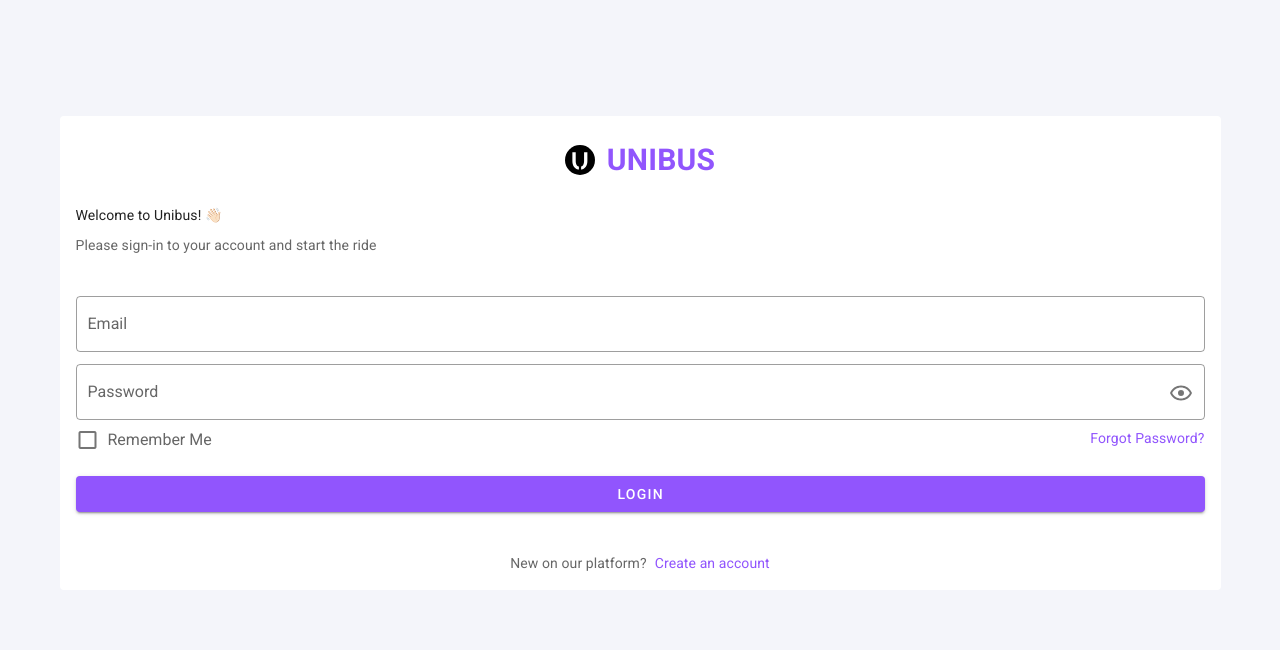
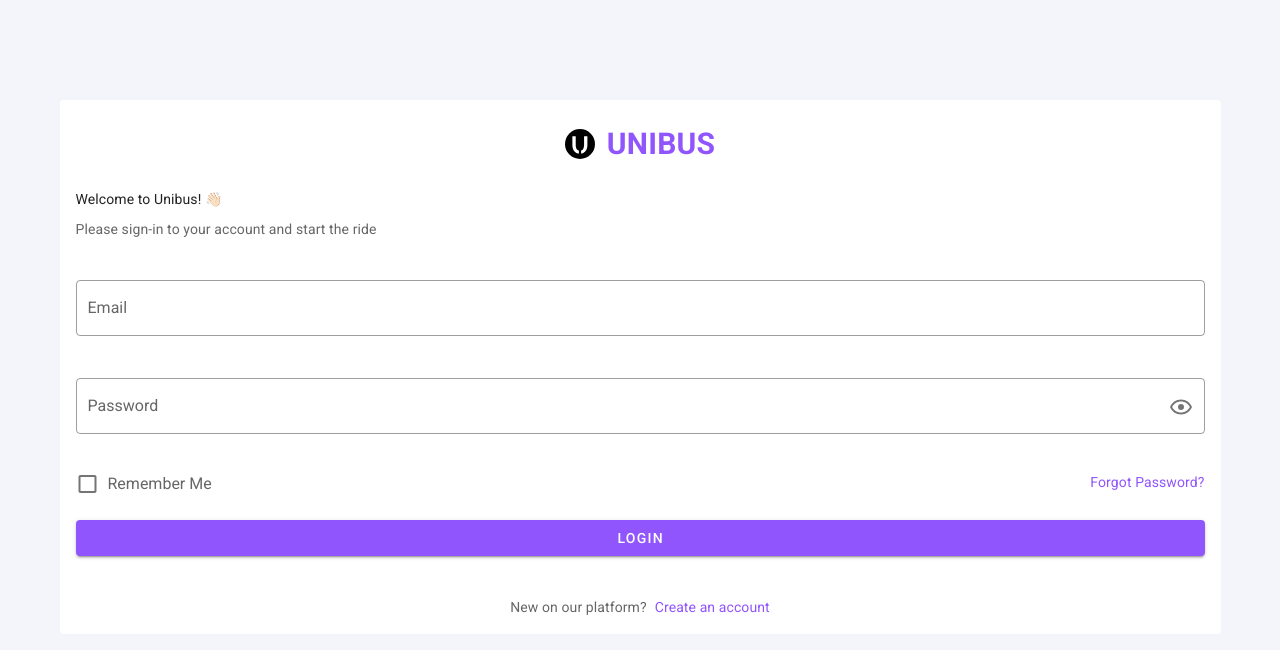
Before and after one commit to Charith47/frontend, a Vue app: page /login in a window 1280 px wide. Shown: the top 650 px of the page. Built offline with nearby package versions, Linux system fonts and the light colour scheme; no server answers.

Commit message:
added form validation for login page

```diff
--- a/src/App.vue
+++ b/src/App.vue
@@ -56,9 +56,13 @@
 export default {
 	name: 'App',
 	data: () => ({
+		user:'',
 		showAppBars: false,
 		walletAmount: 245.76,
 	}),
+	mounted(){
+
+	},
 	watch: {
 		$route(to) {
 			if (to.fullPath === '/login' || to.fullPath === '/register')
--- a/src/main.js
+++ b/src/main.js
@@ -24,8 +24,10 @@ const firebaseConfig = {
 firebase.initializeApp(firebaseConfig);
 let app;
 
+firebase.auth().setPersistence(firebase.auth.Auth.Persistence.LOCAL);
+
 firebase.auth().onAuthStateChanged((user) => {
-	console.log(user);
+	console.log(user)
 	if (!app) {
 		app = new Vue({
 			router,
--- a/src/views/Account.vue
+++ b/src/views/Account.vue
@@ -6,6 +6,7 @@
 				</v-avatar>
 			</v-card>
 		<v-card flat outlined class="px-2 py-2">
+			<span>{{this.userEmail}}</span>
 			<v-btn @click="logout" block color="primary">
 				Logout
 			</v-btn>
@@ -34,6 +35,12 @@ export default {
 			loggedIn: false,
 		};
 	},
+	computed:{
+		userEmail(){
+			const email = firebase.auth().currentUser.email;
+			return email;
+		}
+	},
 	name: 'Account',
 };
 </script>
--- a/src/views/auth/Login.vue
+++ b/src/views/auth/Login.vue
@@ -1,6 +1,6 @@
 <template>
 	<v-container class="my-10">
-		<v-card flat class="auth-card my-16">
+		<v-card flat class="auth-card my-12">
 			<!-- logo -->
 			<v-card-title class="d-flex align-center justify-center py-7">
 				<v-img
@@ -43,25 +43,29 @@
 			<v-card-text>
 				<v-form @submit.prevent="pressed">
 					<v-text-field
+						:error-messages="emailErrors"
 						v-model="email"
-						outlined
 						label="Email"
 						placeholder="yourname@example.com"
-						hide-details
+						outlined
 						class="mb-3"
+						@input="$v.email.$touch()"
+						@blur="$v.email.$touch()"
 					></v-text-field>
 
 					<v-text-field
+						:error-messages="passwordErrors"
 						v-model="password"
-						outlined
-						:type="isPasswordVisible ? 'text' : 'password'"
 						label="Password"
 						placeholder="Enter your password"
+						:type="isPasswordVisible ? 'text' : 'password'"
+						outlined
 						:append-icon="
 							isPasswordVisible ? icons.mdiEyeOffOutline : icons.mdiEyeOutline
 						"
-						hide-details
 						@click:append="isPasswordVisible = !isPasswordVisible"
+						@input="$v.password.$touch()"
+						@blur="$v.password.$touch()"
 					></v-text-field>
 
 					<div class="d-flex align-center justify-space-between flex-wrap">
@@ -74,7 +78,13 @@
 						</a>
 					</div>
 
-					<v-btn :loading="isLoading" type="submit" block color="primary" class="mt-6">
+					<v-btn
+						:loading="isLoading"
+						type="submit"
+						block
+						color="primary"
+						class="mt-6"
+					>
 						Login
 					</v-btn>
 				</v-form>
@@ -105,10 +115,24 @@ import { mdiEyeOutline, mdiEyeOffOutline } from '@mdi/js';
 import firebase from 'firebase/compat/app';
 import 'firebase/compat/auth';
 
+import { validationMixin } from 'vuelidate';
+import { required, email } from 'vuelidate/lib/validators';
+
 export default {
-
+	mixins: [validationMixin],
+	validations: {
+		email: { required, email },
+		password: { required },
+	},
 	methods: {
 		async pressed() {
+			this.$v.$touch();
+
+			// if validation errors occur, abort
+			console.log(this.emailErrors, this.passwordErrors);
+			if (this.emailErrors.length !== 0 || this.passwordErrors.length !== 0)
+				return;
+
 			try {
 				// start loading animation on click
 				this.isLoading = true;
@@ -134,16 +158,31 @@ export default {
 	},
 	data() {
 		return {
+			email: '',
+			password: '',
 			error: '',
 			isPasswordVisible: false,
 			isLoading: false,
-			email: '',
-			password: '',
 			icons: {
 				mdiEyeOutline,
 				mdiEyeOffOutline,
 			},
 		};
+	},
+	computed: {
+		emailErrors() {
+			const errors = [];
+			if (!this.$v.email.$dirty) return errors;
+			!this.$v.email.email && errors.push('Must be valid e-mail');
+			!this.$v.email.required && errors.push('E-mail is required');
+			return errors;
+		},
+		passwordErrors() {
+			const errors = [];
+			if (!this.$v.password.$dirty) return errors;
+			!this.$v.email.required && errors.push('Password is required');
+			return errors;
+		},
 	},
 	name: 'Login',
 };
```
